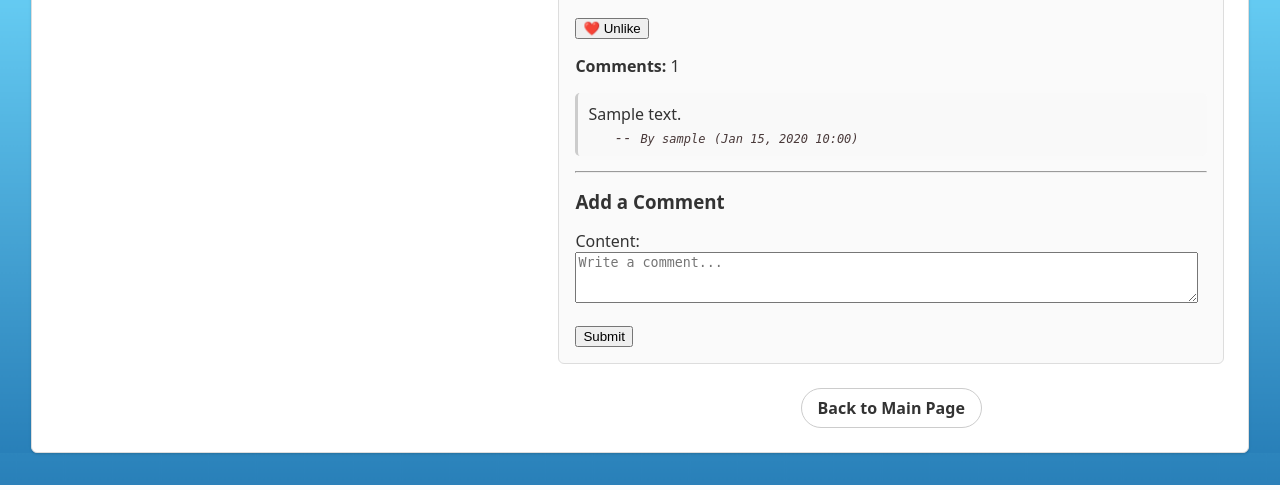
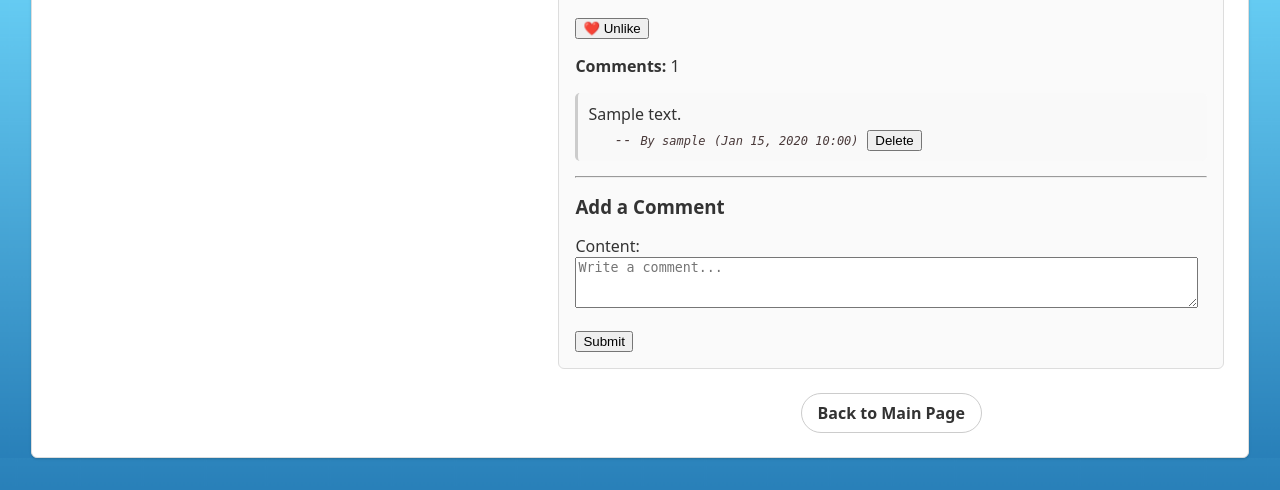
Before and after one commit to Vidya-GM/Recipe_Generator, a Django app: page /recipes/1/ in a window 1280 px wide. Shown: the part 573-1063 px from the top of the page. Run offline with Django 5.2, Linux system fonts and the light colour scheme; a user stored in the database is signed in; tables that the repository leaves empty hold one stand-in row (values such as "Sample post"); grey boxes marked "Sample" are stand-in pictures.

Commit message:
Add 'delete' button for comment, only for 'commrnt_author', and 'Recipe_owner' When they are logged-in

```diff
--- a/culinary_cloud_ai/applications/recipes/templates/recipes/recipe_detail.html
+++ b/culinary_cloud_ai/applications/recipes/templates/recipes/recipe_detail.html
@@ -81,6 +81,29 @@
                     <div class="comment-meta">
                     &nbsp;&nbsp;&nbsp;-- <small><em>By {{ comment.author.username }}</em></small>
                     <small>({{ comment.created_at|date:"M d, Y H:i" }})</small>
+
+                    <!-- Delete comment -->
+                    {% if user.is_authenticated %}
+                        {% if comment.author == user or recipe.recipe_owner == user %}
+                            {% if comment_to_delete and comment_to_delete.pk == comment.pk %}
+                            <!-- Show confirmation only for the comment targeted for delete -->
+                                <div class="delete-confirmation" style="margin-top: 10px;">
+                                    <p style="color: red; font-style: italic;">Are you sure you want to delete this comment?</p>
+                                    <form method="post">
+                                        {% csrf_token %}
+                                        <button type="submit">Confirm Delete</button>
+                                        <a href="{{ comment_to_delete.recipe.get_absolute_url }}">Cancel</a>
+                                    </form>
+                                </div>
+                            {% else %}
+                                <!-- Else Show only delete button that leads to confirmation view -->
+                                <form method="get" action="{% url 'recipes:comment-delete' comment.pk %}" style="display:inline;">
+                                    <button type="submit">Delete</button>
+                                </form>
+                            {% endif %}
+                        {% endif %}
+                    {% endif %}
+
                 </div>
             </div>
         {% empty %}
--- a/culinary_cloud_ai/applications/recipes/urls.py
+++ b/culinary_cloud_ai/applications/recipes/urls.py
@@ -4,6 +4,7 @@ from .views import (
     GenerateCombinedView,
     RecipeListView,
     RecipeDetailView,
+    CommentDeleteView,
     toggle_like,
     home
 )
@@ -16,4 +17,5 @@ urlpatterns = [
     path("recipes/", RecipeListView.as_view(), name="recipe-list"),
     path("recipes/<int:pk>/", RecipeDetailView.as_view(), name="recipe-detail"),
     path('toggle_like/<int:recipe_id>/', toggle_like, name='toggle_like'),
+    path("comment/<int:pk>/delete/", CommentDeleteView.as_view(), name="comment-delete"),
 ]
--- a/culinary_cloud_ai/applications/recipes/views.py
+++ b/culinary_cloud_ai/applications/recipes/views.py
@@ -5,12 +5,14 @@ from .forms import RecipeInputForm, RecipeCommentForm
 from .generators.combined_generator import generate_full_recipe
 from .query import save_generated_recipe
 
-from django.views.generic import ListView, DetailView
-from .models import Recipe, Like, CheckboxIngredient
+from django.views.generic import ListView, DetailView, DeleteView
+from .models import Recipe, Like, CheckboxIngredient, Comment
 from django.contrib.auth.decorators import login_required
+from django.contrib.auth.mixins import LoginRequiredMixin, UserPassesTestMixin
 from django.shortcuts import get_object_or_404, redirect
 from django.db.models import Count, Exists, OuterRef, Q
 from collections import defaultdict
+
 
 def home(request):
     return render(request, "recipes/home.html")
@@ -79,6 +81,35 @@ class RecipeDetailView(DetailView):
             context = self.get_context_data()
             context["form"] = form
             return self.render_to_response(context)
+
+
+class CommentDeleteView(LoginRequiredMixin, UserPassesTestMixin, DeleteView):
+    model = Comment
+    template_name = "recipes/recipe_detail.html"
+
+    def get_context_data(self, **kwargs):
+        context = super().get_context_data(**kwargs)
+        comment = self.get_object()
+        recipe = comment.recipe
+
+        context["recipe"] = recipe
+        context["comments"] = recipe.comments.all().order_by("-created_at")
+        context["form"] = RecipeCommentForm()
+        context["user_has_liked"] = False
+        if self.request.user.is_authenticated:
+            context["user_has_liked"] = recipe.likes.filter(author=self.request.user).exists()
+
+        # Add a flag to show confirmation UI
+        context["comment_to_delete"] = comment
+        return context
+
+    def get_success_url(self):
+        return self.object.recipe.get_absolute_url()
+
+    def test_func(self):
+        comment = self.get_object()
+        user = self.request.user
+        return comment.author == user or comment.recipe.recipe_owner == user
 
 
 class GenerateCombinedView(View):
```
